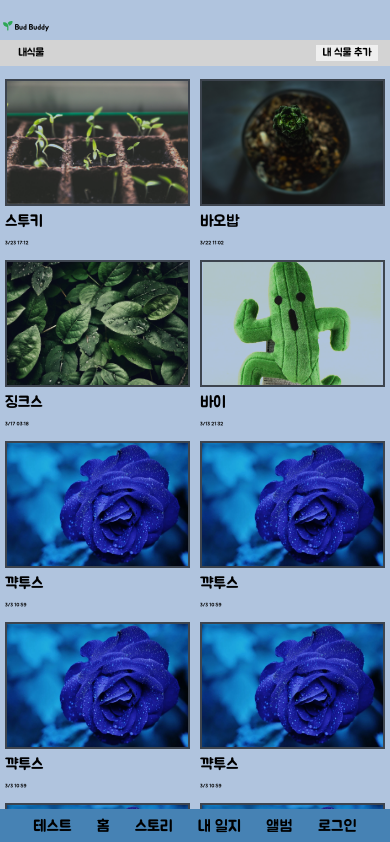
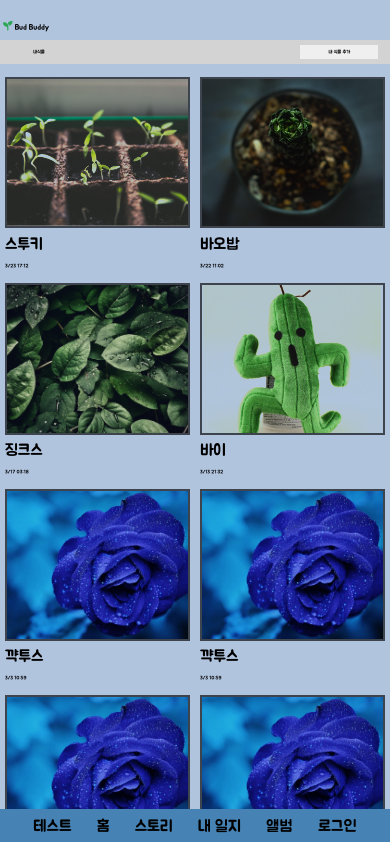
Before and after one commit to codestates/budbuddy, a React (Create React App) app in the folder client/: page /daily in a window 390 px wide. Shown: the top 842 px of the page. Built offline with nearby package versions, Linux system fonts and the light colour scheme.

Commit message:
Fix: 반응형 레이아웃 수정

```diff
--- a/client/src/App.js
+++ b/client/src/App.js
@@ -34,8 +34,8 @@ const App = () => {
               <Route path="/test" element={<Test />} />
               <Route path="/mypage/list/record" element={<MypageRecord />} />
             </Routes>
-            <NavigationBar className="navi" />
           </Content>
+          <NavigationBar classNsame="navi" />
         </OutLine>
       </ThemeProvider>
     </div>
--- a/client/src/components/Bud.js
+++ b/client/src/components/Bud.js
@@ -26,7 +26,7 @@ export const Layout = styled.div`
   .coverImg {
     object-fit: cover;
     width: 100%;
-    height: 15vh;
+    height: 18vh;
     mix-blend-mode: darken;
 
     border: solid 2px rgb(0, 0, 0, 0.65);
@@ -37,20 +37,15 @@ export const Layout = styled.div`
     height: 100%;
     color: WhiteSmoke;
     z-index: 2;
+
     position: absolute;
     text-align: center;
-    margin: 0 auto;
     top: 50%;
     left: 50%;
 
     transform: translate(-50%, -50%);
-
     visibility: hidden;
 
-    > div {
-      margin: 2.2vw 0;
-      padding: 3px;
-    }
     transition: opacity 0.25s cubic-bezier(0.55, 1.17, 0.75, 0.53);
     opacity: 0;
   }
@@ -62,9 +57,10 @@ export const Layout = styled.div`
   }
 
   .hide > .text {
+    position: relative;
+    top: 10%;
+    margin: 10%;
     letter-spacing: 0.8vw;
-    padding: 3px 0px;
-    margin: 3vw 4vw;
     transition: background-color 0.1s cubic-bezier(0.55, 1.17, 0.75, 0.53);
   }
 
--- a/client/src/components/NavigationBar.js
+++ b/client/src/components/NavigationBar.js
@@ -4,8 +4,6 @@ import { NavLink } from "react-router-dom";
 import useStore from "../store/store";
 
 export const Content = styled.nav`
-  width: inherit;
-
   cursor: pointer;
   position: fixed;
   bottom: 0;
@@ -31,6 +29,10 @@ export const Content = styled.nav`
   /* a:active {
     color: black;
   } */
+  width: 100vw;
+  @media screen and (min-width: 391px) {
+    width: ${(props) => props.theme.webWidth};
+  }
 `;
 
 function NavigationBar() {
--- a/client/src/components/TabBtnOne.js
+++ b/client/src/components/TabBtnOne.js
@@ -16,9 +16,9 @@ export const Layout = styled.div`
 
   .leftcap,
   .rightcap {
-    width: 16vw;
-    font-size: 2.8vw;
-    padding: 0.3vw;
+    width: 20%;
+    font-size: 0.3rem;
+    padding: 1%;
     margin: 5px;
     border: none;
   }
--- a/client/src/styles/CommonStyled.js
+++ b/client/src/styles/CommonStyled.js
@@ -11,17 +11,10 @@ export const OutLine = styled.div`
 
 export const Content = styled.div`
   background-color: ${(props) => props.theme.subColor};
+  width: 100vw;
   min-height: 100vh;
 
-  @media screen and (max-width: 390px) {
-    width: 100vw;
-  }
-
-  @media screen and (min-width: 390px) {
-    width: ${(props) => props.theme.iphoneWidth};
-  }
-
-  @media screen and (min-width: 400px) {
+  @media screen and (min-width: 391px) {
     width: ${(props) => props.theme.webWidth};
   }
 `;
--- a/client/src/styles/Theme.js
+++ b/client/src/styles/Theme.js
@@ -15,7 +15,7 @@ const theme = {
   borderRadius: "4px",
   backgroundPaddingTop: "4vh",
   iphoneWidth: "100vw",
-  webWidth: "245px",
+  webWidth: "350px",
 };
 
 export default theme;
```
